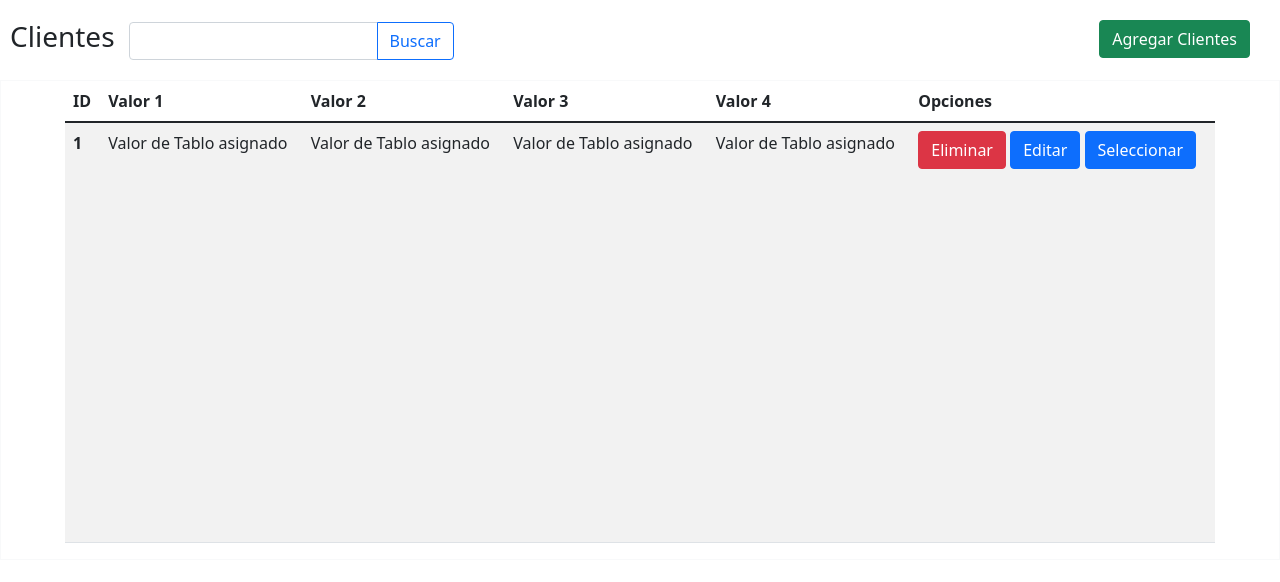
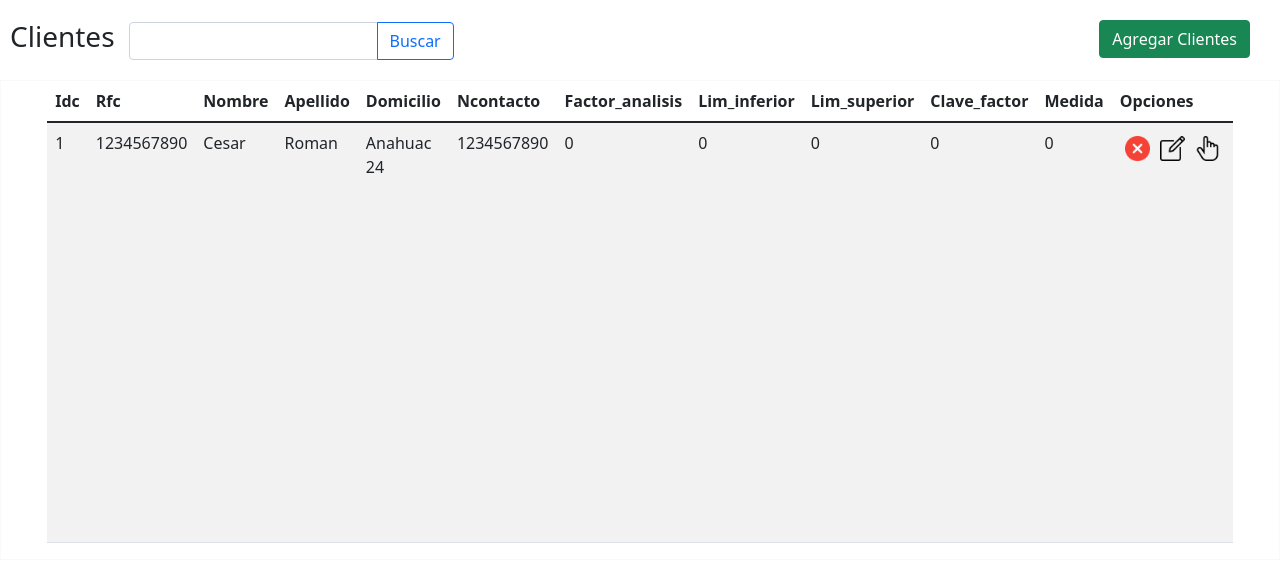
Before and after one commit to bryanvrgsc/sw_Proyecto_final, a Flask app: page /buscador/clientes in a window 1280 px wide. Shown: the top 582 px of the page. Run offline with Flask 2, Linux system fonts and the light colour scheme; a user stored in the database is signed in; data comes from the database, SQL or seed files in the repository; both versions use the stored data as it was after the commit; parts of the project's set-up code (start-up, migrations or seed data) failed here and were passed over; some libraries are stand-ins or nearby versions.

Commit message:
template de tablas

```diff
--- a/webapp/routes.py
+++ b/webapp/routes.py
@@ -42,11 +42,6 @@ def utility_processor():
     return dict(current_year=current_year)
 
 
-menu = {
-        "titulo": "Gestión de Clientes",
-        "logo": "g_clientes.png"
-    }
-
 @app.route('/', methods=["GET","POST"])
 @app.route("/home", methods=["GET","POST"])
 def home():
@@ -59,9 +54,9 @@ def home():
                 next_page = request.args.get('next')
                 return redirect(next_page) if next_page else redirect(url_for('menu'))
             else:
-                flash("Incorrect Password.","danger")
+                flash("Contraseña Incorrecta.","danger")
         else:
-            flash("Login Unsuccesful. Please check your credentials.","danger")
+            flash("Login invalido, Revisa tus credenciales","danger")
 
     return render_template("login.html", form=form)
 
@@ -78,7 +73,30 @@ def menu():
 @app.route("/buscador/<elemento>")
 def buscador(elemento):
     if current_user.is_authenticated:
-        return render_template("buscador.html", elemento=str(elemento).capitalize())
+        table_items = []
+        table_header = []
+         # Revisar que tabla buscar:
+        if elemento == "laboratorista":
+            table_items = Laboratorista.query.all()
+            table_header = Laboratorista.__table__.columns.keys()
+        elif elemento == "clientes":
+            table_items = Cliente.query.all()
+            table_header = Cliente.__table__.columns.keys()
+        elif elemento == "equipo":
+            table_items = EquipoLab.query.all()
+            table_header = EquipoLab.__table__.columns.keys()
+        elif elemento == "certificados":
+            table_items = Certificado.query.all()
+            table_header = Certificado.__table__.columns.keys()
+        elif elemento == "registro":
+            table_items = Inspeccion.query.all()
+            table_header = Inspeccion.__table__.columns.keys()
+        else:
+            flash("Ruta no valida", "info")
+            return redirect(url_for('home'))
+
+
+        return render_template("buscador.html", elemento=str(elemento).capitalize(), table_items=table_items, table_header=table_header)
     else:
         return redirect(url_for("home"))
 
@@ -94,7 +112,7 @@ def logout():
 @app.route("/Eliminar/<elemento>/<valor_id>")
 def Eliminar(elemento,valor_id):
     if current_user.is_authenticated:
-        print(valor_id)
+
         return redirect(url_for('buscador', elemento))
     else:
         return redirect(url_for("home"))
--- a/webapp/static/css/style.css
+++ b/webapp/static/css/style.css
@@ -140,8 +140,7 @@ input:focus::placeholder {
     color: transparent;
   }
 
-
-  .floatting-message{
+.floatting-message{
 
     position: fixed !important;
     bottom: 0;
@@ -149,4 +148,27 @@ input:focus::placeholder {
     width: 50%;
     margin-left: 45%;
 
-  }
+}
+
+
+.icon_wrapper{
+    border-radius: 10px;
+    justify-content: center;
+    width: 35px;
+    height: auto;
+}
+.table-icon{
+    width: 100%;
+    height: auto;
+
+    padding: 5px;
+
+
+
+
+
+}
+
+.icon_wrapper:hover{
+    background-color: white;
+}
--- a/webapp/templates/buscador.html
+++ b/webapp/templates/buscador.html
@@ -20,34 +20,41 @@
         <table class="table table-striped">
             <thead class="thead-dark">
               <tr>
-                <th scope="col"> ID  </th>
-                <th scope="col"> Valor 1  </th>
-                <th scope="col"> Valor 2  </th>
-                <th scope="col"> Valor 3  </th>
-                <th scope="col"> Valor 4  </th>
+                {% for header in table_header %}
+                  {% if header != 'password' %}
+                  <th scope="col"> {{ header | capitalize}}  </th>
+                  {% endif %}
+                {% endfor %}
                 <th scope="col"> Opciones  </th>
               </tr>
             </thead>
 
             <tbody>
-              <tr>
-                <th scope="row">1</th>
-                <td> Valor de Tablo asignado </td>
-                <td> Valor de Tablo asignado </td>
-                <td> Valor de Tablo asignado </td>
-                <td> Valor de Tablo asignado </td>
-                <td>
-                  <div class="d-flex justify-content-around"></div>
-                    <a href="{{ url_for('Eliminar', elemento=elemento,valor=id) }}" class="btn btn-danger">Eliminar</a>
-                    <a href="#" class="btn btn-primary">Editar</a>
-                    <a href="#" class="btn btn-primary">Seleccionar</a>
-                </div>
-                </td>
-              </tr>
+              {% for item in table_items %}
+                <tr>
+                  {% for header in table_header %}
+                    {% if header != 'password' %}
+                      <td> {{item[header]}} </td>
+                    {% endif %}
+                  {% endfor %}
+                  <td>
+                    <div class="d-flex justify-content-around">
+                      <a class="icon_wrapper" href="{{ url_for('Eliminar', elemento=elemento, valor_id=1) }}">
+                        <img class="table-icon" src="{{ url_for('static', filename='img/table_icons/remove.png' ) }}">
+                      </a>
+                      <a class="icon_wrapper" href="#" >
+                        <img class="table-icon" src="{{ url_for('static', filename='img/table_icons/editing.png' ) }}">
+                      </a>
+                      <a class="icon_wrapper" href="#" >
+                        <img class="table-icon" src="{{ url_for('static', filename='img/table_icons/select.png' ) }}">
+                      </a>
+                    </div>
+                  </td>
+                </tr>
+              {% endfor %}
+
             </tbody>
           </table>
     </div>
 
-
-
 {% endblock %}
--- a/webapp/templates/menu.html
+++ b/webapp/templates/menu.html
@@ -38,7 +38,7 @@
                 </h3>
             </div>
         </a>
-        <a href="{{ url_for('buscador', elemento='Registro') }}" class="menu-item_wrapper shadow-lg">
+        <a href="{{ url_for('buscador', elemento='registro') }}" class="menu-item_wrapper shadow-lg">
             <div class="menu-image-wrapper" >
                 <img src="{{ url_for('static', filename='img/menu_icons/registro_inspeccion.png') }}" alt="">
             </div>
@@ -56,7 +56,7 @@
     {# Menu para Administracion#}
     {% if user_type == "admin" %}
     <div class="d-flex justify-content-around">
-        <a href="{{ url_for('buscador', elemento='Laboratorista') }}" class="small menu-item_wrapper shadow-lg">
+        <a href="{{ url_for('buscador', elemento='laboratorista') }}" class="small menu-item_wrapper shadow-lg">
             <div class="small-title text-center d-flex align-items-center justify-content-around">
                 <h3>
                     Gestion de Laboratoristas
```
Also changed, not shown: webapp/site.db, webapp/static/img/table_icons/editing.png (added), webapp/static/img/table_icons/remove.png (added), webapp/static/img/table_icons/select.png (added), 4 other files.
